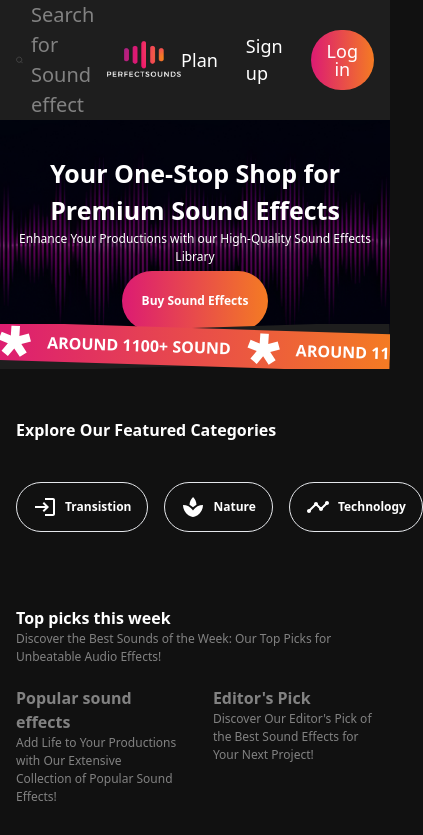
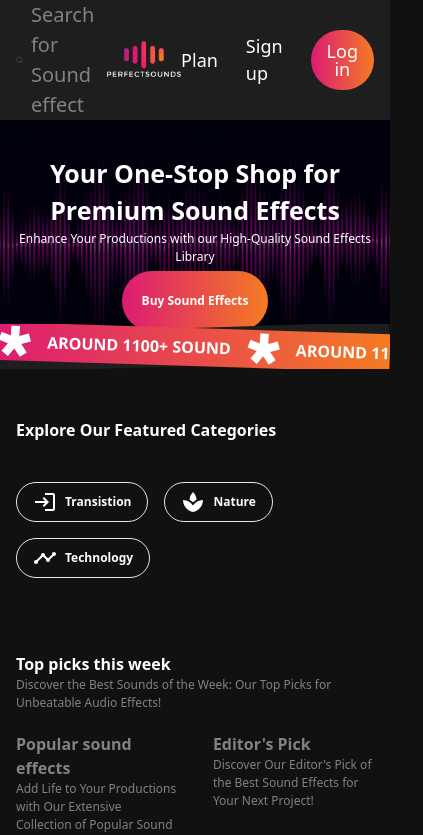
Before and after one commit to Miltonbhowmick/perfect-sounds-next, a Next.js app: page / in a window 390 px wide. Shown: the top 835 px of the page, 423 px wide, since content can reach past the window. Built offline with nearby package versions, Linux system fonts and the light colour scheme.

Commit message:
fix: chip smaller screen height issue

```diff
--- a/src/app/(landing)/page.js
+++ b/src/app/(landing)/page.js
@@ -53,14 +53,14 @@ export default function Home() {
           uppercase
           headline="Explore Our Featured Categories"
         ></HeadlineSection>
-        <div className="mt-[40px] flex gap-4">
+        <div className="mt-[40px] flex gap-4 flex-wrap">
           {categoryList.map((obj, i) => {
             return (
               <Chip
                 prependIcon={obj?.icon}
                 variant="outlined"
                 color="bg-secondaryBg"
-                className="px-[16px] md:px-[18px] lg:px-[20px] h-[30px] xl:h-[60px] text-primaryText"
+                className="px-[16px] md:px-[18px] lg:px-[20px] h-[40px] xl:h-[60px] text-primaryText"
                 key={"cat_chip_" + i}
               >
                 <h6>{obj?.name}</h6>
--- a/src/components/chip.js
+++ b/src/components/chip.js
@@ -21,7 +21,7 @@ const Chip = ({
 
   return (
     <div
-      className={`${styles} inline-flex items-center rounded-full text-sm font-semibold h-[50px]`}
+      className={`${styles} inline-flex items-center rounded-full text-sm font-semibold min-h-[30px]`}
     >
       {prependIcon && (
         <span className="material-icons text-inherit mr-2">{prependIcon}</span>
```
